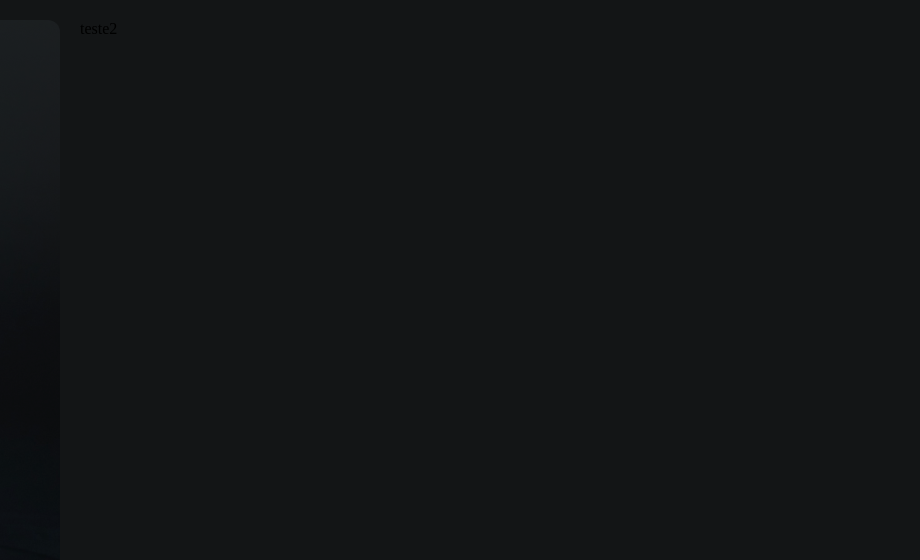
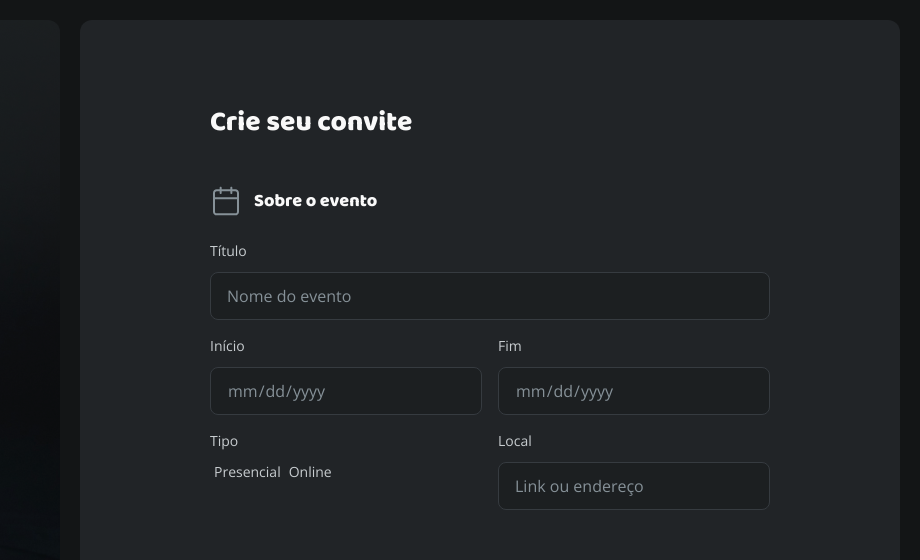
Before and after one commit to srlemos/Desafio-Pr-tico---Formul-rio-de-convite, a plain HTML site: page index.html in a window 1280 px wide. Shown: the top 560 px of the page, 360-1280 px from the left. Drawn offline with nearby package versions, Linux system fonts and the light colour scheme.

Commit message:
estruturando primeira parte do formulário

```diff
--- a/index.html
+++ b/index.html
@@ -20,6 +20,89 @@
         <p>Crie um convite digital para o seu evento</p>
       </div>
     </section>
-    <div>teste2</div>
+    <section class="invite">
+      <h2>Crie seu convite</h2>
+      <form enctype="multipart/form-data">
+        <fieldset class="sobre">
+          <div class="legend">
+            <svg
+              width="32"
+              height="32"
+              viewBox="0 0 32 32"
+              fill="none"
+              xmlns="http://www.w3.org/2000/svg"
+              class="calendar-svg"
+            >
+              <path
+                fill-rule="evenodd"
+                clip-rule="evenodd"
+                d="M10.6667 1.66675C11.219 1.66675 11.6667 2.11446 11.6667 2.66675V4.33341H20.3333V2.66675C20.3333 2.11446 20.781 1.66675 21.3333 1.66675C21.8856 1.66675 22.3333 2.11446 22.3333 2.66675V4.33341H25.3333C27.3584 4.33341 29 5.97504 29 8.00008V26.6667C29 28.6918 27.3584 30.3334 25.3333 30.3334H6.66667C4.64162 30.3334 3 28.6918 3 26.6667V8.00008C3 5.97504 4.64162 4.33341 6.66667 4.33341H9.66667V2.66675C9.66667 2.11446 10.1144 1.66675 10.6667 1.66675ZM9.66667 6.33341H6.66667C5.74619 6.33341 5 7.07961 5 8.00008V12.3334H27V8.00008C27 7.07961 26.2538 6.33341 25.3333 6.33341H22.3333V8.00008C22.3333 8.55237 21.8856 9.00008 21.3333 9.00008C20.781 9.00008 20.3333 8.55237 20.3333 8.00008V6.33341H11.6667V8.00008C11.6667 8.55237 11.219 9.00008 10.6667 9.00008C10.1144 9.00008 9.66667 8.55237 9.66667 8.00008V6.33341ZM27 14.3334H5V26.6667C5 27.5872 5.74619 28.3334 6.66667 28.3334H25.3333C26.2538 28.3334 27 27.5872 27 26.6667V14.3334Z"
+                fill="white"
+              />
+            </svg>
+            <legend>Sobre o evento</legend>
+          </div>
+          <div class="inputs">
+            <div class="input-wrapper">
+              <label for="titulo">Título</label>
+              <input
+                id="titulo"
+                type="text"
+                name="name of event"
+                placeholder="Nome do evento"
+              />
+            </div>
+            <div class="flex">
+              <div class="input-wrapper flex1">
+                <label for="date-inicio">Início</label>
+                <input
+                  id="date-inicio"
+                  type="date"
+                  name="date-inicio"
+                  lang="pt-br"
+                />
+              </div>
+              <div class="input-wrapper flex1">
+                <label for="date-fim">Fim</label>
+                <input id="date-fim" type="date" name="date-fim" lang="pt-br" />
+              </div>
+            </div>
+            <div class="flex">
+              <div class="input-wrapper flex1">
+                <label>Tipo</label>
+                <div class="radio-wrapper">
+                  <input
+                    id="presencial"
+                    value="presencial"
+                    type="radio"
+                    name="tipo"
+                    class="radio"
+                  />
+                  <label for="presencial">Presencial</label>
+                  <input
+                    type="radio"
+                    name="tipo"
+                    id="online"
+                    value="online"
+                    class="radio"
+                  />
+                  <label for="Online">Online</label>
+                </div>
+              </div>
+              <div class="input-wrapper flex1">
+                <label for="local">Local</label>
+                <input
+                  id="local"
+                  type="text"
+                  name="local"
+                  lang="pt-br"
+                  placeholder="Link ou endereço"
+                />
+              </div>
+            </div>
+          </div>
+        </fieldset>
+      </form>
+    </section>
   </body>
 </html>
--- a/styles/global.css
+++ b/styles/global.css
@@ -68,4 +68,26 @@ body {
   display: flex;
   gap: 20px;
   border-radius: 40px;
+  justify-content: center;
 }
+
+.flex {
+  display: flex;
+  width: 100%;
+  gap: 16px;
+}
+
+.flex1 {
+  flex: 1;
+}
+
+.flex2 {
+  flex: 2;
+}
+
+input[type="date"] {
+
+  &::-webkit-calendar-picker-indicator {
+    opacity: 0;
+  }
+}
--- a/styles/index.css
+++ b/styles/index.css
@@ -1,2 +1,3 @@
 @import url(global.css);
 @import url(brand.css);
+@import url(invite.css);
--- /dev/null
+++ b/styles/invite.css
@@ -0,0 +1,76 @@
+.invite {
+  width: 820px;
+  padding: 80px 130px;
+  background-color: var(--shape-body);
+  border-radius: 12px;
+
+  & h2 {
+    margin-bottom: 40px;
+    color: var(--text-heading);
+    font: var(--heading-md);
+  }
+}
+
+.sobre {
+  border: none;
+  width: 560px;
+
+  & .legend {
+    display: flex;
+    align-items: center;
+    gap: 12px;
+    margin-bottom: 24px;
+
+    & legend {
+      padding-block: 2px;
+      color: var(--text-heading);
+      font: var(--heading-sm);
+    }
+
+    & .calendar-svg path {
+      fill: var(--input-placeholder);
+    }
+  }
+}
+
+.inputs {
+  display: flex;
+  gap: 16px;
+  flex-direction: column;
+}
+
+.input-wrapper {
+  & label {
+    display: block;
+    color: var(--text-body);
+    font: var(--body-sm);
+    font-weight: 400;
+    margin-bottom: 12px;
+  }
+
+  & input {
+    width: 100%;
+    height: 48px;
+    border-radius: 8px;
+    border: 1px solid var(--input-stroke);
+    background-color: var(--input-base);
+    padding-block: 13px;
+    padding-left: 16px;
+    color: var(--input-placeholder);
+    font: var(--body-md);
+    font-weight: 400;
+
+    &::placeholder {
+      color: var(--input-placeholder);
+    }
+  }
+}
+
+.radio-wrapper {
+  display: flex;
+  gap: 4px;
+
+  & .radio {
+    all: unset;
+  }
+}
```
